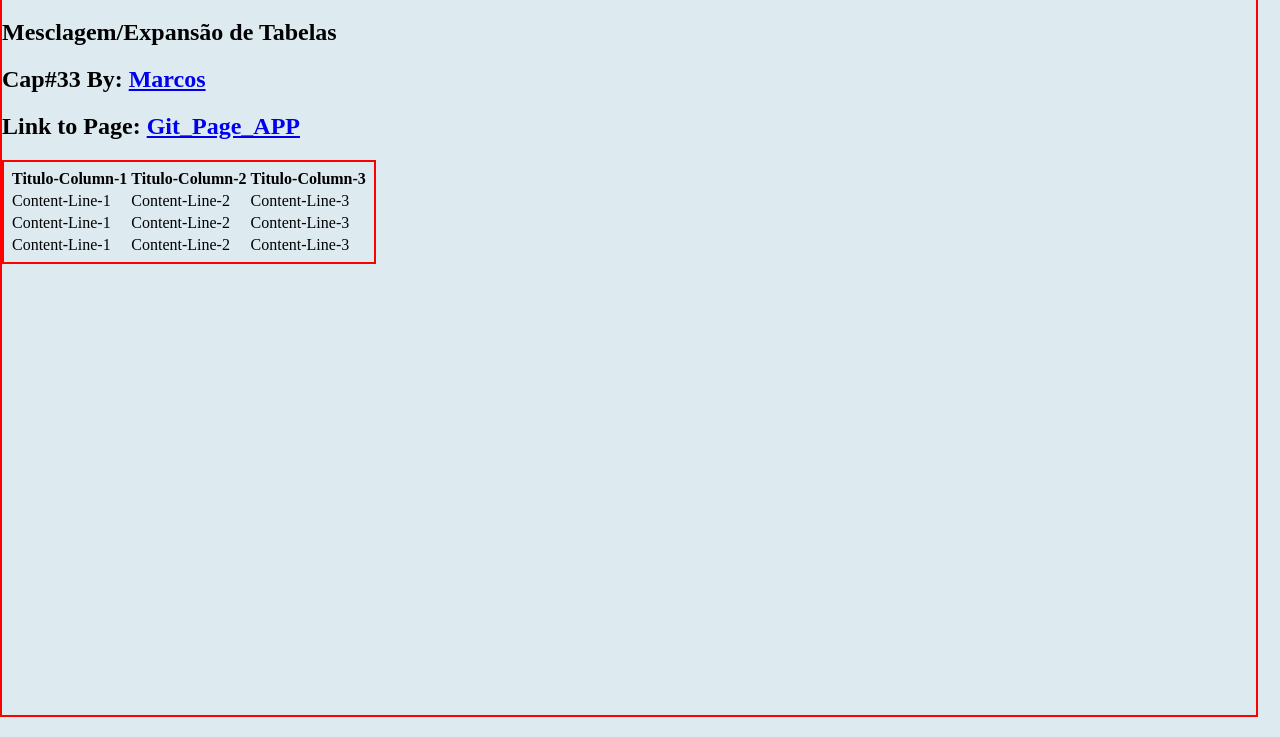
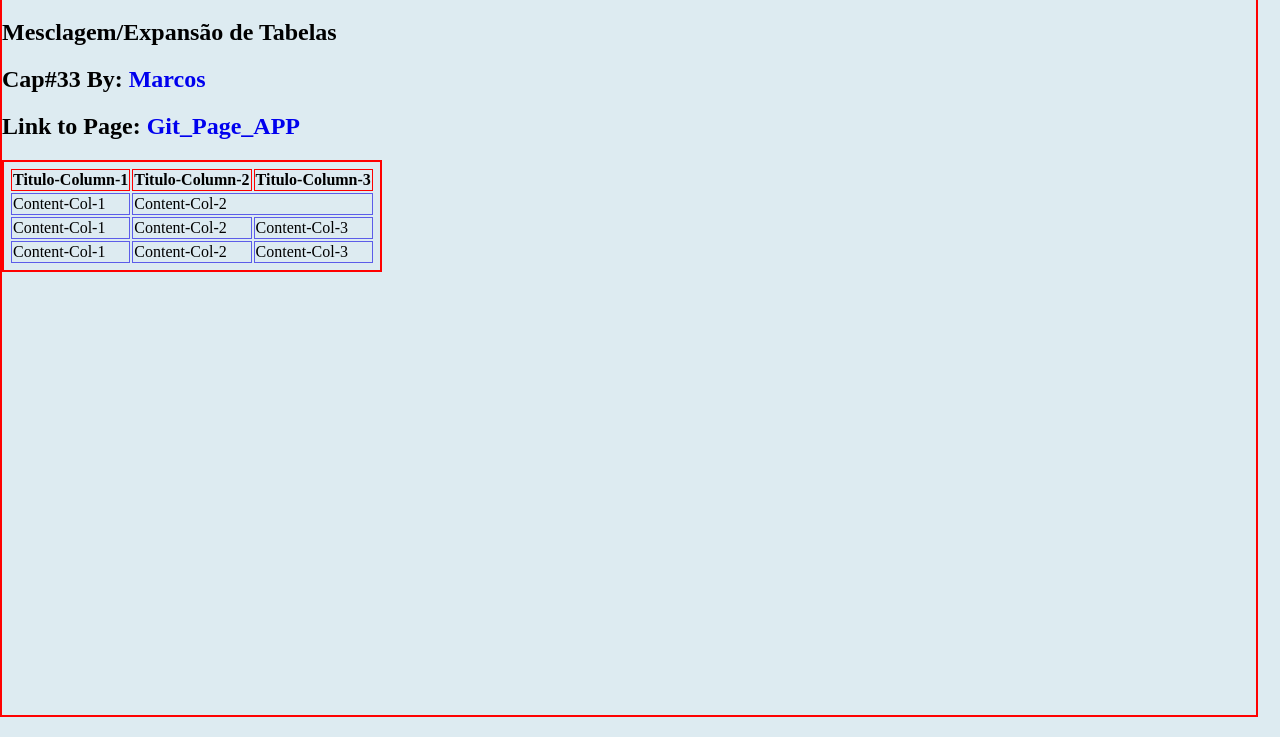
Before and after one commit to marcosyoggy/projeto-tabelas-modulo03-cap33, a plain HTML site: page index.html in a window 1280 px wide. Shown: the part 63-800 px from the top of the page. Drawn offline with Linux system fonts and the light colour scheme.

Commit message:
update12282805

```diff
--- a/index.html
+++ b/index.html
@@ -26,19 +26,19 @@
         </thead>
         <tbody>
             <tr>
-                <td>Content-Line-1</td>
-                <td>Content-Line-2</td>
-                <td>Content-Line-3</td>
+                <td>Content-Col-1</td>
+                <td colspan="2">Content-Col-2</td>
+                <!-- <td>Content-Col-3</td> -->
             </tr>
             <tr>
-                <td>Content-Line-1</td>
-                <td>Content-Line-2</td>
-                <td>Content-Line-3</td>
+                <td>Content-Col-1</td>
+                <td>Content-Col-2</td>
+                <td>Content-Col-3</td>
             </tr>
             <tr>
-                <td>Content-Line-1</td>
-                <td>Content-Line-2</td>
-                <td>Content-Line-3</td>
+                <td>Content-Col-1</td>
+                <td>Content-Col-2</td>
+                <td>Content-Col-3</td>
             </tr>
         </tbody>
     </table>
--- a/style.css
+++ b/style.css
@@ -14,11 +14,24 @@ a:hover {
     color: white;
 }
 
+a {
+    text-decoration: none;
+}
+
 table {
     border: 2px solid red;
     padding: 5px;
 }
 
-thead {
-    border: 3px solid rgb(19, 18, 18);
+thead > tr > th {
+    border: 1px solid red;
 }
+
+tbody > tr > td {
+    border: 1px solid rgb(92, 92, 233);
+}
+
+
+/* th, td {
+    border: 1px solid green;
+} */
```
